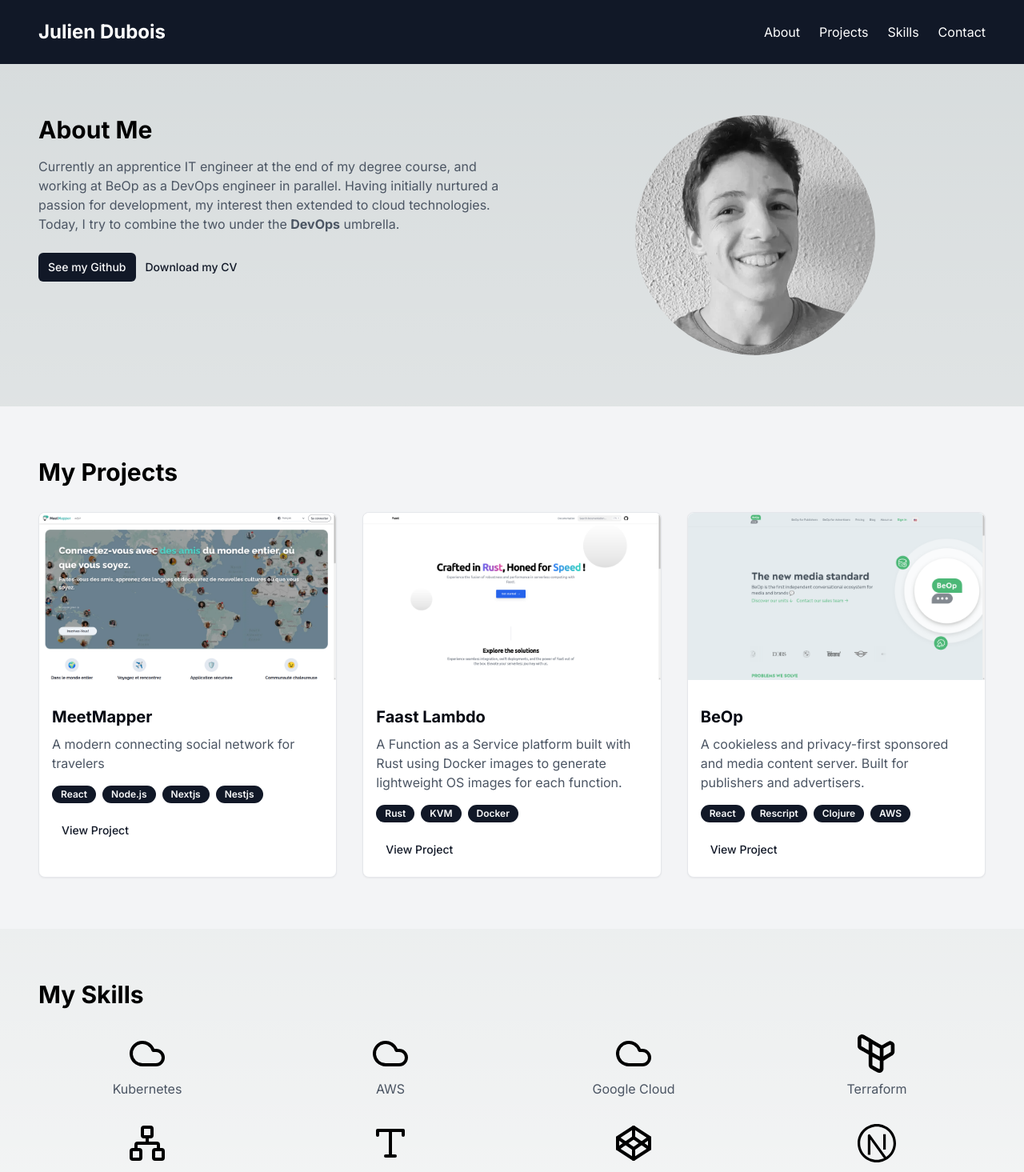
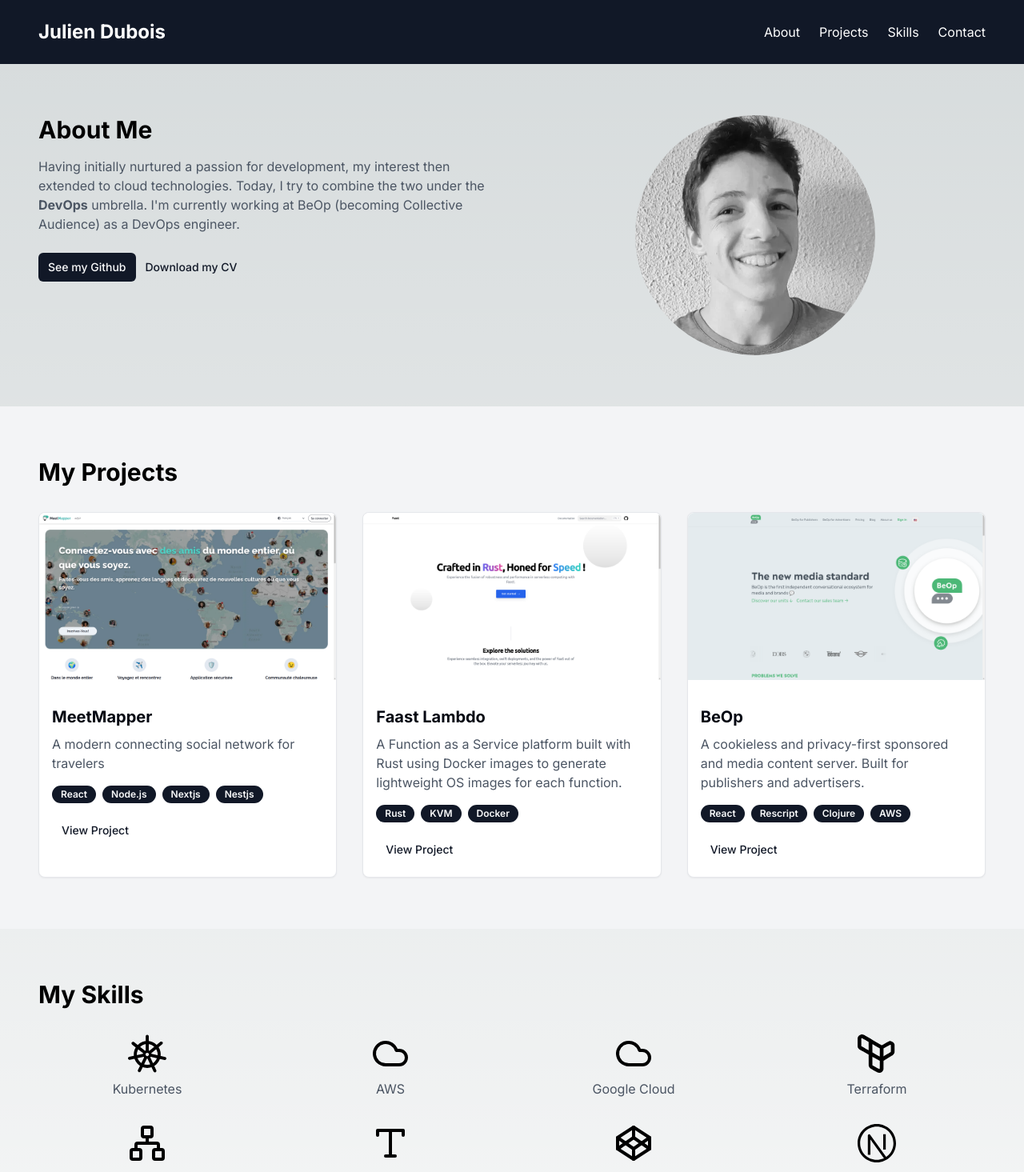
Before and after one commit to RedbeanGit/portfolio, a Next.js app: page / in a window 1280 px wide. Shown: the top 1465 px of the page at 80% size. Built offline with nearby package versions, Linux system fonts and the light colour scheme; a web font is replaced by a local one.

Commit message:
fix: add kubernetes icon and update cv
Signed-off-by: RedbeanGit <dubois.julien.mail@gmail.com>

```diff
--- a/package.json
+++ b/package.json
@@ -15,7 +15,7 @@
     "class-variance-authority": "^0.7.0",
     "clsx": "^2.1.1",
     "lucide-react": "^0.395.0",
-    "next": "14.2.4",
+    "next": "^14.2.23",
     "react": "^18",
     "react-dom": "^18",
     "tailwind-merge": "^2.3.0",
--- a/src/app/page.tsx
+++ b/src/app/page.tsx
@@ -1,5 +1,6 @@
 "use client";
 
+import { useState } from "react";
 import Link from "next/link";
 import Image from "next/image";
 import { Chivo, Rubik } from "next/font/google";
@@ -15,7 +16,7 @@ import CloudIcon from "@/components/icons/cloud";
 import TypeIcon from "@/components/icons/type";
 import TerraformIcon from "@/components/icons/terraform";
 import NextjsIcon from "@/components/icons/nextjs";
-import { useState } from "react";
+import KubernetesIcon from "@/components/icons/kubernetes";
 
 const rubik = Rubik({
   subsets: ["latin"],
@@ -66,11 +67,11 @@ export default function Home() {
             <div>
               <h2 className="text-3xl font-bold mb-4">About Me</h2>
               <p className="text-gray-600 dark:text-gray-400 mb-6">
-                Currently an apprentice IT engineer at the end of my degree
-                course, and working at BeOp as a DevOps engineer in parallel.
                 Having initially nurtured a passion for development, my interest
                 then extended to cloud technologies. Today, I try to combine the
-                two under the <strong>DevOps</strong> umbrella.
+                two under the <strong>DevOps</strong> umbrella. I&apos;m
+                currently working at BeOp (becoming Collective Audience) as a
+                DevOps engineer.
               </p>
               <div className="flex items-center">
                 <Button asChild size="sm">
@@ -109,10 +110,12 @@ export default function Home() {
             <div className="grid grid-cols-1 sm:grid-cols-2 lg:grid-cols-3 gap-8">
               <Card>
                 <CardContent>
-                  <img
+                  <Image
                     alt="Meetmapper"
                     className="rounded-t-lg"
                     src="/meetmapper.webp"
+                    width={1920}
+                    height={1080}
                     style={{
                       aspectRatio: "16/9",
                       objectFit: "cover",
@@ -139,10 +142,12 @@ export default function Home() {
               </Card>
               <Card>
                 <CardContent>
-                  <img
+                  <Image
                     alt="Lambdo"
                     className="rounded-t-lg"
                     src="/lambdo.webp"
+                    width={1920}
+                    height={1080}
                     style={{
                       aspectRatio: "16/9",
                       objectFit: "cover",
@@ -170,10 +175,12 @@ export default function Home() {
               </Card>
               <Card>
                 <CardContent>
-                  <img
+                  <Image
                     alt="BeOp"
                     className="rounded-t-lg"
                     src="/beop.webp"
+                    width={1920}
+                    height={1080}
                     style={{
                       aspectRatio: "16/9",
                       objectFit: "cover",
@@ -207,7 +214,7 @@ export default function Home() {
             <h2 className="text-3xl font-bold mb-8">My Skills</h2>
             <div className="grid grid-cols-2 sm:grid-cols-3 lg:grid-cols-4 gap-8">
               <div className="flex flex-col items-center">
-                <CloudIcon className="w-12 h-12 mb-2" />
+                <KubernetesIcon className="w-12 h-12 mb-2" />
                 <span className="text-gray-600 dark:text-gray-400">
                   Kubernetes
                 </span>
--- /dev/null
+++ b/src/components/icons/kubernetes.tsx
@@ -0,0 +1,24 @@
+import { SVGProps } from "react";
+
+export default function KubernetesIcon(
+  props: Readonly<SVGProps<SVGSVGElement>>
+) {
+  return (
+    <svg
+      {...props}
+      xmlns="http://www.w3.org/2000/svg"
+      width="24"
+      height="24"
+      viewBox="0 0 499 488"
+      fill="none"
+    >
+      <circle cx="250" cy="255" r="155" stroke="black" strokeWidth="40" />
+      <path
+        fillRule="evenodd"
+        clipRule="evenodd"
+        d="M250 0C261.046 0 270 8.9543 270 20L270 202.909C272.685 203.977 275.266 205.248 277.726 206.703L420.043 91.4571C428.627 84.5058 441.221 85.8295 448.172 94.4136C455.124 102.998 453.8 115.592 445.216 122.543L302.533 238.085C303.428 240.982 304.093 243.98 304.505 247.057L483.476 288.376C494.239 290.861 500.949 301.6 498.464 312.363C495.98 323.125 485.241 329.836 474.478 327.351L295.224 285.967C293.557 288.384 291.704 290.662 289.685 292.781L367.441 459.53C372.11 469.541 367.779 481.44 357.768 486.108C347.757 490.777 335.857 486.445 331.189 476.435L253.513 309.857C252.188 309.952 250.849 310 249.5 310C248.159 310 246.83 309.952 245.513 309.859L164.976 474.984C160.134 484.912 148.16 489.035 138.233 484.192C128.305 479.35 124.182 467.377 129.024 457.449L209.33 292.797C207.13 290.49 205.127 287.993 203.347 285.335L24.1582 323.422C13.3539 325.719 2.73359 318.822 0.437064 308.017C-1.85947 297.213 5.03746 286.593 15.8418 284.296L194.602 246.3C195.018 243.49 195.645 240.748 196.465 238.092L52.6868 125.76C43.9827 118.96 42.4394 106.391 49.2398 97.6868C56.0402 88.9826 68.6091 87.4394 77.3132 94.2398L221.266 206.708C224.032 205.071 226.952 203.666 230 202.522L230 20C230 8.95431 238.954 0 250 0ZM248 255C248 256.105 248.895 257 250 257C251.105 257 252 256.105 252 255C252 253.895 251.105 253 250 253C248.895 253 248 253.895 248 255ZM228 255C228 267.15 237.85 277 250 277C262.15 277 272 267.15 272 255C272 242.85 262.15 233 250 233C237.85 233 228 242.85 228 255Z"
+        fill="currentColor"
+      />
+    </svg>
+  );
+}
```
Also changed, not shown: 2 other files (tests, documents, lock files or other folders).
